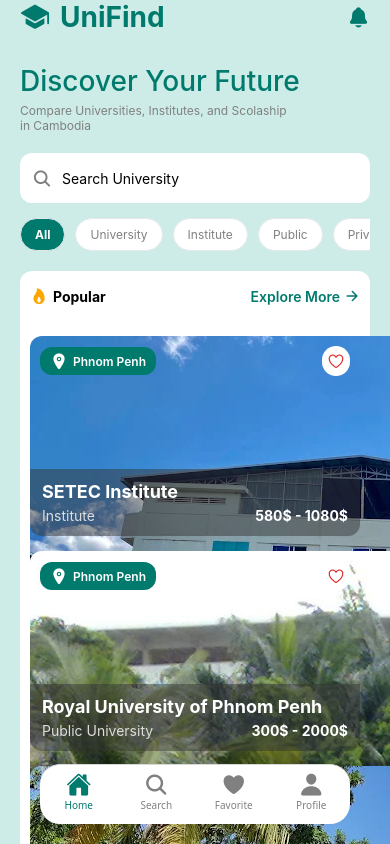
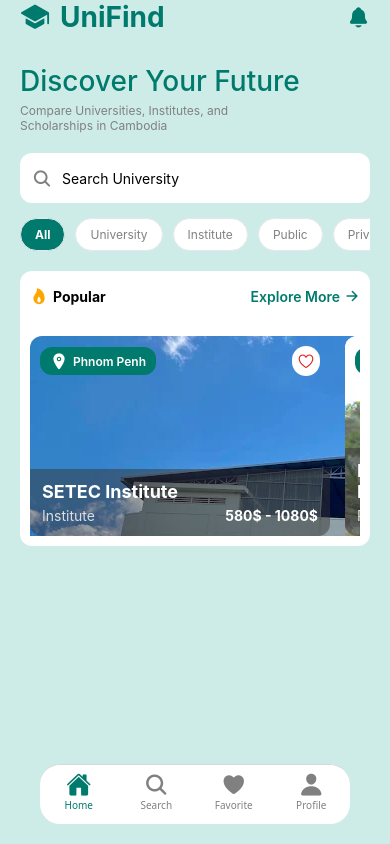
Before and after one commit to mannyivfouy/Learn-React-Native, a React Native app: screen /MainApp in a window 390 px wide. Built offline with nearby package versions, Linux system fonts and the light colour scheme.

Commit message:
update popular card

```diff
--- a/src/screens/HomeScreen.tsx
+++ b/src/screens/HomeScreen.tsx
@@ -46,6 +46,19 @@
     }
   ]
 
+  const topRateInstitutes = [
+    {
+      id: 1,
+      title: "SETEC Institute",
+      type: "Institute",
+      priceRange: "580$ - 1080$",
+      image: require("../../assets/setec.webp"),
+      badge: "Popular",
+      location: "Phnom Penh",
+      rate: 8.9
+    }
+  ]
+
   return (
     <SafeAreaView style={{ flex: 1, backgroundColor: "#CDECE7" }}>
       <View style={styles.header}>
@@ -68,7 +81,7 @@
               Discover Your Future
             </Text>
             <Text style={styles.subtitle}>
-              Compare Universities, Institutes, and Scolaship in Cambodia
+              Compare Universities, Institutes, and Scholarships in Cambodia
             </Text>
           </View>
 
@@ -118,6 +131,7 @@
               </TouchableOpacity>
             </View>
 
+            <ScrollView horizontal showsHorizontalScrollIndicator={false} contentContainerStyle={{ gap: 15 }}>
               {universities.map((item) => (
                 <View key={item.id} style={styles.card}>
                   <ImageBackground source={item.image} style={styles.imageBackground} imageStyle={{ borderRadius: 12 }}>
@@ -138,7 +152,6 @@
                       </View>
                     </View>
 
-
                     <View style={styles.overlay}>
                       <Text style={styles.cardTitle}>
                         {item.title}
@@ -156,6 +169,7 @@
                   </ImageBackground>
                 </View>
               ))}
+            </ScrollView>
           </View>
         </View>
       </ScrollView>
@@ -279,6 +293,9 @@
     borderRadius: 12,
     marginTop: 15,
     height: 200,
+    width: 300,
+    // marginRight: 20,
+    // overflow: "hidden"
   },
 
   cardHeader: {
@@ -350,5 +367,41 @@
     backgroundColor: "#FFF",
     padding: 5,
     borderRadius: 100
+  },
+
+  topRateContainer: {
+    // backgroundColor: "red",
+    marginTop: 20,
+    borderRadius: 12,
+    padding: 10
+  },
+
+  topRateTitleText: {
+    fontWeight: 500,
+    color: "#007A6D",
+    fontSize: 28,
+    marginBottom: 10
+  },
+
+  topRateCard: {
+    backgroundColor: "#FFF",
+    padding: 10,
+    borderRadius: 12,
+    flexDirection: "row",
+    alignItems: "center"
+  },
+
+  topRateImageContainer: {
+    width: 80,
+    height: 80,
+    borderRadius: 12,
+    backgroundColor: "gray",
+    marginRight: 10
+  },
+
+  topRateTextContainer: {
+    flexDirection: "row",
+    justifyContent: "space-between",
+    alignItems: "center"
   }
 });
```
Lines whose indentation alone changed are shown as unchanged.
